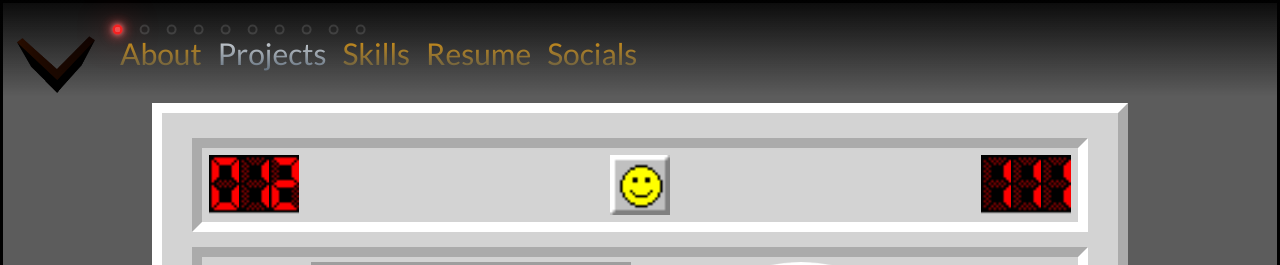
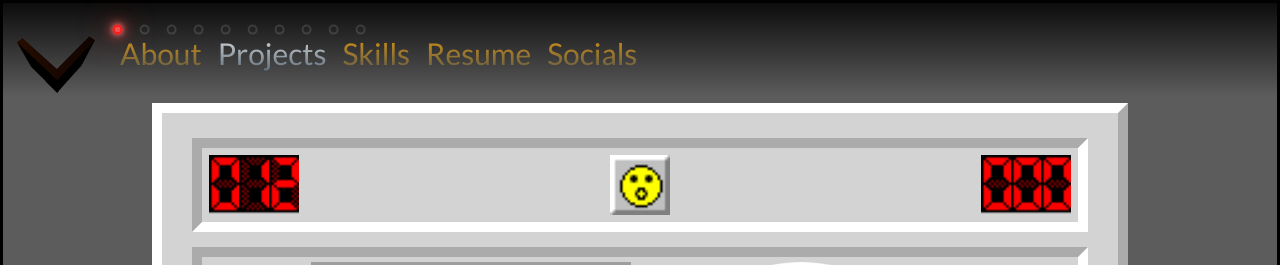
Before and after one commit to VFoS-dev/portfolio-website, a React (Create React App) app: page / in a window 1280 px wide. Both pictures are taken after a click on the button "Projects". Shown: the top 265 px of the page. Built offline with nearby package versions, Linux system fonts and the light colour scheme; grey boxes are pictures that could not be loaded.

Commit message:
minesweeper header

```diff
--- a/src/css/projects.css
+++ b/src/css/projects.css
@@ -2,7 +2,7 @@
     width: 100%;
     aspect-ratio: 1/1;
     background-image: url(/public/images/projects/minesweeperAni/toMinesweeper.png);
-    animation: toMinesweeper 1.2s steps(34) forwards;
+    animation: toMinesweeper 1s steps(34) 50ms forwards;
     background-size: cover;
     z-index: 20;
 }
@@ -71,7 +71,7 @@
 .cell-tile.toMine {
     border: 9px outset rgb(219, 219, 219);
     padding: 0px;
-    animation: TiletoCell 2s forwards;
+    animation: TiletoCell 1s forwards;
 }
 
 @keyframes TiletoCell {
@@ -164,10 +164,27 @@
     height: 24px;
     margin: 15px;
     scale: 2.5;
+    background-position-x: -55px;
+    background-position-y: -25px;
+    box-sizing: content-box;
+}
+
+.mineHeader .button.lose {
+    background-position-x: -109px;
+}
+
+.mineHeader .button.play {
     background-position-x: -1px;
-    background-position-y: -25px;
+}
+
+.mineHeader .button.win {
+    background-position-x: -82px;
+}
+
+.mineHeader .button-container {
+    width: 60px;
+    height: 100%;
     cursor: pointer;
-    box-sizing:content-box;
 }
 
 .tile-center {
@@ -197,9 +214,9 @@
 }
 
 .flag {
-    background-color: aqua;
     width: 100%;
     height: 100%;
+    background-size: contain !important;
 }
 
 .mineOutline {
--- a/src/pages/Projects.js
+++ b/src/pages/Projects.js
@@ -13,7 +13,10 @@ class Projects extends React.Component {
             minesweeper: false,
             cells: [],
             nbombs: 0,
+            flags: 0,
+            gameStatus: 0,
             refresh: false,
+            rows: 10,
             container: -1,
             projects: [
                 { img: '/images/projects/portfolioSite.png', imgcss: { backgroundColor: '#303030' } },
@@ -34,6 +37,7 @@ class Projects extends React.Component {
         this.selfRef = React.createRef();
         this.handleMove = this.handleMove.bind(this)
         this.resize = this.resize.bind(this)
+        this.checkWin = this.checkWin.bind(this)
 
         window.addEventListener('resize', this.resize);
     }
@@ -71,19 +75,33 @@ class Projects extends React.Component {
     }
 
     mapTile({ name = '', description = '', img = "", imgcss = {} }) {
-        const { toMine } = this.state;
+        const { toMine, rows } = this.state;
         return (
             <div id='tile' style={{ backgroundImage: `url(${img})`, ...imgcss, ...(toMine ? { boxShadow: 'none', cursor: 'auto' } : {}) }} onMouseMove={this.handleMove} onMouseOut={(e) => this.handleMoveOut(e.target)}>
                 {toMine && <div className='toMinesweeper' onAnimationEnd={() => this.setState({
                     minesweeper: true,
-                    cells: [...new Array(10)].map(n => [...new Array(10)])
+                    cells: [...new Array(rows)].map(n => [...new Array(rows)])
                 })} />}
             </div>
         );
     }
 
+    async checkWin() {
+        const { cells } = this.state
+
+        var lost = false, win = 0
+        cells.forEach(_ => _.forEach(c => {
+            if (lost) return;
+            if (c.value < 0 && c.revealed) lost = true;
+            if (c.value >= 0 && c.revealed || c.value < 0 && !c.revealed) win++;
+        }))
+        win = win == cells.length * cells.length
+
+        if (win || lost) this.setState({ gameStatus: +win || -1 })
+    }
+
     createGame(index) {
-        const { cells } = this.state;
+        const { cells, projects } = this.state;
         let _c = [...new Array(cells.length)].map(n => [...new Array(cells.length)])
 
         for (var j = -1; j <= 1; j++)
@@ -105,7 +123,7 @@ class Projects extends React.Component {
         _c = _c.map((a, index) => {
             let x = index;
             return a.map((b, index) => {
-                if (b === -1) return { value: b, revealed: false, flagged: false }
+                if (b === -1) return { value: b, revealed: false, flagged: false, img: Math.floor(projects.length * Math.random()) }
                 let count = 0
                 for (var j = -1; j <= 1; j++)
                     for (var k = -1; k <= 1; k++) {
@@ -113,11 +131,11 @@ class Projects extends React.Component {
                         count += parseInt(_c[x + j][index + k]) || 0
                     }
 
-                return { value: -count || 0, revealed: false, flagged: false }
+                return { value: -count || 0, revealed: false, flagged: false, img: Math.floor(projects.length * Math.random()) }
             })
         })
 
-        this.setState({ cells: this.floodReveal(index, _c), nbombs: nbombs })
+        this.setState({ cells: this.floodReveal(index, _c), nbombs: nbombs, flags: 0 })
     }
 
     floodReveal(index, cells) {
@@ -156,22 +174,35 @@ class Projects extends React.Component {
 
     minesweep(id) {
         var index = id.split(' ').map(i => parseInt(i))
-        const { cells } = this.state
+        const { cells, gameStatus } = this.state
+        if (!!gameStatus) return;
         if (cells[index[0]][index[1]] === undefined) this.createGame(index)
-        else this.setState({ cells: this.floodReveal(index, cells) })
+        else {
+            this.setState({ cells: this.floodReveal(index, cells) })
+            this.checkWin()
+        }
+    }
+
+    changeState() {
+        const { minesweeper, cells, rows } = this.state;
+        if (minesweeper)
+            if (!cells[0][0]) this.setState({ toMine: false, minesweeper: false, gameStatus: 0 });
+            else this.setState({ cells: [...new Array(rows)].map(n => [...new Array(rows)]), nbombs: 0, flags: 0, time: 0, gameStatus: 0 })
+        else this.setState({ toMine: true })
     }
 
     flagCell(e) {
         e.preventDefault()
         const index = e.target.id.split(' ').map(i => parseInt(i))
-        let { cells } = this.state
+        let { flags, cells, gameStatus } = this.state
+        if (!!gameStatus) return;
         if (!cells[index[0]][index[1]]) return;
         cells[index[0]][index[1]].flagged = !cells[index[0]][index[1]].flagged;
-        this.setState({ cells: cells })
+        this.setState({ cells: cells, flags: flags + (!cells[index[0]][index[1]].flagged ? -1 : 1) })
     }
 
     render() {
-        const { minesweeper, cells, projects, refresh, container, nbombs } = this.state;
+        const { minesweeper, cells, projects, refresh, container, nbombs, flags, gameStatus } = this.state;
         if (!minesweeper && !this.selfRef.current) setTimeout(() => this.setState({ refresh: !refresh }), 0);
         if (container < 0 && !this.selfRef.current) setTimeout(() => this.resize(), 0);
         return (<div className="projects">
@@ -180,14 +211,16 @@ class Projects extends React.Component {
                 <div className="mineHeader">
                     <div className='numbs left'>
                         {[...new Array(3)].map((a, index) =>
-                            <div className={`numb n${Math.floor((!minesweeper ? projects.length : nbombs) / Math.pow(10, 2 - index)) % 10}`} />
+                            <div className={`numb n${Math.floor((!minesweeper ? projects.length : nbombs - flags) / Math.pow(10, 2 - index)) % 10}`} />
                         )}
                     </div>
-                    <div className='button' onClick={() => this.setState({ toMine: true })} />
+                    <center className='button-container' onClick={() => this.changeState()} >
+                        <div className={`button${!minesweeper ? "" : { 0: ' play', '-1': ' lose', 1: ' win' }[gameStatus]}`} />
+                    </center>
                     <div className='numbs right'>
-                        <div className='numb' />
-                        <div className='numb' />
-                        <div className='numb' />
+                        <div className='numb n0' />
+                        <div className='numb n0' />
+                        <div className='numb n0' />
                     </div>
                 </div>
                 <div className='mineContainer' ref={this.selfRef}>
@@ -202,7 +235,7 @@ class Projects extends React.Component {
                             return <div className='row'>
                                 {m.map((c, index) => {
                                     return <div id={`${x} ${index}`} className={`cell${!c ? ' in' : c.revealed ? ' revealed' : c.flagged ? ' flagged' : ''}`} style={{ width: `${100 / cells.length}%` }} onClick={(e) => this.minesweep(e.target.id)} onContextMenu={(e) => this.flagCell(e)}>
-                                        {!c ? "" : c.revealed ? !c.value ? '' : c.value : <div id={`${x} ${index}`} className={c.flagged ? 'flag' : 'a'} >{c.flagged}</div>}
+                                        {!c ? "" : c.revealed ? !c.value ? '' : c.value : <div id={`${x} ${index}`} style={{ backgroundImage: `url(${projects[c.img].img})` }} className={c.flagged ? 'flag' : ''} >{c.flagged}</div>}
                                     </div>
                                 })}
                             </div>
```
